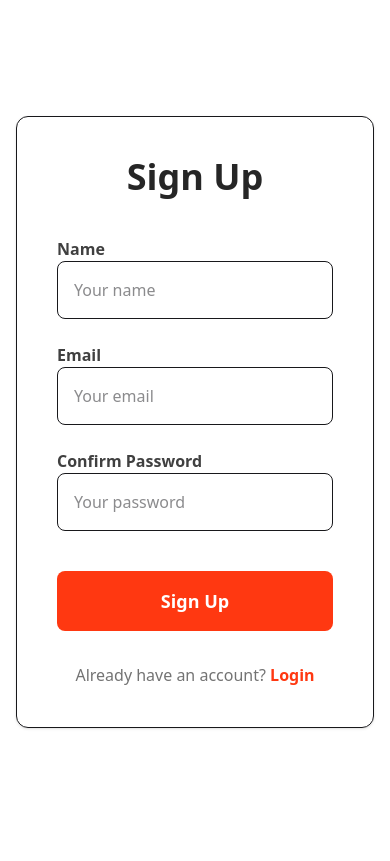
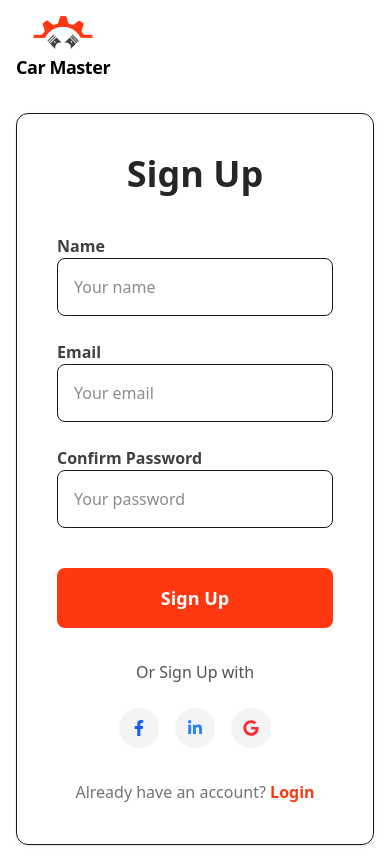
Before and after one commit to Muntasir-WSX/CarMaster, a Next.js app: page /signup in a window 390 px wide. Built offline with nearby package versions, Linux system fonts and the light colour scheme.

Commit message:
SigIn+SignOut auth+icon set

```diff
--- a/src/app/(auth)/login/page.jsx
+++ b/src/app/(auth)/login/page.jsx
@@ -2,13 +2,32 @@
 import Image from "next/image";
 import Link from "next/link";
 import { FaFacebookF, FaLinkedinIn, FaGoogle } from "react-icons/fa";
-import loginImg from "../../../../public/assets/images/login/login.svg"; // আপনার ইমেজের পাথ অনুযায়ী চেক করে নিন
+import NavLogo from "@/ShareComponents/NavLogo"; // আপনার পাথ অনুযায়ী চেক করুন
+import loginImg from "../../../../public/assets/images/login/login.svg";
 
 export default function LoginPage() {
+
+  const handleLogin = (e) => {
+    e.preventDefault();
+    console.log("Sign In button clicked!");
+    // এখানে আপনার লগইন লজিক লিখবেন
+  };
+
+  const handleSocialLogin = (platform) => {
+    console.log(`${platform} login clicked!`);
+  };
+
   return (
     <div className="min-h-screen flex items-center justify-center bg-white p-4">
-      <div className="container mx-auto flex flex-col lg:flex-row items-center justify-between gap-12">
+      <div className="container mx-auto">
+        {/* Logo Section */}
+        <div className="flex justify-start mb-8 lg:ml-12">
+          <Link href="/">
+             <NavLogo />
+          </Link>
+        </div>
 
+        <div className="flex flex-col lg:flex-row items-center justify-between gap-12">
           {/* Left Side - Illustration */}
           <div className="hidden lg:block w-1/2">
             <Image
@@ -17,6 +36,7 @@ export default function LoginPage() {
               width={500}
               height={500}
               className="mx-auto"
+              priority
             />
           </div>
 
@@ -24,11 +44,12 @@ export default function LoginPage() {
           <div className="w-full lg:w-1/2 max-w-md border rounded-xl p-10 shadow-sm">
             <h2 className="text-4xl font-bold text-center mb-10 text-neutral-800">Login</h2>
 
-          <form className="space-y-6">
+            <form onSubmit={handleLogin} className="space-y-6">
               <div className="space-y-2">
                 <label className="font-semibold text-neutral-700">Email</label>
                 <input
                   type="email"
+                  name="email"
                   placeholder="Your email"
                   className="w-full p-4 border rounded-lg focus:outline-none focus:border-[#FF3811]"
                   required
@@ -39,6 +60,7 @@ export default function LoginPage() {
                 <label className="font-semibold text-neutral-700">Confirm Password</label>
                 <input
                   type="password"
+                  name="password"
                   placeholder="Your password"
                   className="w-full p-4 border rounded-lg focus:outline-none focus:border-[#FF3811]"
                   required
@@ -47,7 +69,7 @@ export default function LoginPage() {
 
               <button
                 type="submit"
-              className="w-full bg-[#FF3811] text-white py-4 rounded-lg font-bold text-lg hover:bg-orange-700 transition-all mt-4"
+                className="w-full bg-[#FF3811] text-white py-4 rounded-lg font-bold text-lg hover:bg-orange-700 active:scale-[0.98] transition-all mt-4"
               >
                 Sign In
               </button>
@@ -57,13 +79,22 @@ export default function LoginPage() {
             <div className="text-center mt-8">
               <p className="text-neutral-600 mb-6">Or Sign In with</p>
               <div className="flex justify-center gap-4">
-              <button className="p-3 bg-gray-100 rounded-full text-blue-600 hover:bg-blue-50 transition-colors">
+                <button
+                  onClick={() => handleSocialLogin('Facebook')}
+                  className="p-3 bg-gray-100 rounded-full text-blue-600 hover:bg-blue-600 hover:text-white transition-all duration-300"
+                >
                   <FaFacebookF />
                 </button>
-              <button className="p-3 bg-gray-100 rounded-full text-blue-500 hover:bg-blue-50 transition-colors">
+                <button
+                  onClick={() => handleSocialLogin('LinkedIn')}
+                  className="p-3 bg-gray-100 rounded-full text-blue-500 hover:bg-blue-500 hover:text-white transition-all duration-300"
+                >
                   <FaLinkedinIn />
                 </button>
-              <button className="p-3 bg-gray-100 rounded-full text-red-500 hover:bg-red-50 transition-colors">
+                <button
+                  onClick={() => handleSocialLogin('Google')}
+                  className="p-3 bg-gray-100 rounded-full text-red-500 hover:bg-red-500 hover:text-white transition-all duration-300"
+                >
                   <FaGoogle />
                 </button>
               </div>
@@ -71,12 +102,13 @@ export default function LoginPage() {
 
             <p className="text-center mt-8 text-neutral-500">
               New to Car Doctor?{" "}
-            <Link href="/signup" className="text-[#FF3811] font-bold">
+              <Link href="/signup" className="text-[#FF3811] font-bold hover:underline">
                 Sign Up
               </Link>
             </p>
           </div>
         </div>
       </div>
+    </div>
   );
 }
--- a/src/app/(auth)/signup/page.jsx
+++ b/src/app/(auth)/signup/page.jsx
@@ -2,37 +2,116 @@
 import Image from "next/image";
 import Link from "next/link";
 import { FaFacebookF, FaLinkedinIn, FaGoogle } from "react-icons/fa";
+import NavLogo from "@/ShareComponents/NavLogo"; // আপনার পাথ অনুযায়ী চেক করুন
 import loginImg from "../../../../public/assets/images/login/login.svg";
 
 export default function SignUpPage() {
+
+  const handleSignUp = (e) => {
+    e.preventDefault();
+    console.log("Sign Up button clicked!");
+    // এখানে আপনার রেজিস্ট্রেশন লজিক লিখবেন
+  };
+
+  const handleSocialSignUp = (platform) => {
+    console.log(`${platform} sign up clicked!`);
+  };
+
   return (
     <div className="min-h-screen flex items-center justify-center bg-white p-4">
-      <div className="container mx-auto flex flex-col lg:flex-row items-center justify-between gap-12">
-        <div className="hidden lg:block w-1/2">
-          <Image src={loginImg} alt="SignUp" width={500} height={500} className="mx-auto"/>
+      <div className="container mx-auto">
+        {/* Logo Section */}
+        <div className="flex justify-start mb-8 lg:ml-12">
+          <Link href="/">
+             <NavLogo />
+          </Link>
         </div>
 
+        <div className="container mx-auto flex flex-col lg:flex-row items-center justify-between gap-12">
+          {/* Left Side - Illustration */}
+          <div className="hidden lg:block w-1/2">
+            <Image
+              src={loginImg}
+              alt="SignUp"
+              width={500}
+              height={500}
+              className="mx-auto"
+              priority
+            />
+          </div>
+
+          {/* Right Side - Sign Up Form */}
           <div className="w-full lg:w-1/2 max-w-md border rounded-xl p-10 shadow-sm">
             <h2 className="text-4xl font-bold text-center mb-10 text-neutral-800">Sign Up</h2>
-          <form className="space-y-6">
+
+            <form onSubmit={handleSignUp} className="space-y-6">
               <div className="space-y-2">
                 <label className="font-semibold text-neutral-700">Name</label>
-              <input type="text" placeholder="Your name" className="w-full p-4 border rounded-lg focus:border-[#FF3811] outline-none" required />
+                <input
+                  type="text"
+                  placeholder="Your name"
+                  className="w-full p-4 border rounded-lg focus:outline-none focus:border-[#FF3811]"
+                  required
+                />
               </div>
               <div className="space-y-2">
                 <label className="font-semibold text-neutral-700">Email</label>
-              <input type="email" placeholder="Your email" className="w-full p-4 border rounded-lg focus:border-[#FF3811] outline-none" required />
+                <input
+                  type="email"
+                  placeholder="Your email"
+                  className="w-full p-4 border rounded-lg focus:outline-none focus:border-[#FF3811]"
+                  required
+                />
               </div>
               <div className="space-y-2">
                 <label className="font-semibold text-neutral-700">Confirm Password</label>
-              <input type="password" placeholder="Your password" className="w-full p-4 border rounded-lg focus:border-[#FF3811] outline-none" required />
+                <input
+                  type="password"
+                  placeholder="Your password"
+                  className="w-full p-4 border rounded-lg focus:outline-none focus:border-[#FF3811]"
+                  required
+                />
               </div>
-            <button type="submit" className="w-full bg-[#FF3811] text-white py-4 rounded-lg font-bold text-lg mt-4">Sign Up</button>
+              <button
+                type="submit"
+                className="w-full bg-[#FF3811] text-white py-4 rounded-lg font-bold text-lg hover:bg-orange-700 active:scale-[0.98] transition-all mt-4"
+              >
+                Sign Up
+              </button>
             </form>
 
+            {/* Social Login/SignUp */}
+            <div className="text-center mt-8">
+              <p className="text-neutral-600 mb-6">Or Sign Up with</p>
+              <div className="flex justify-center gap-4">
+                <button
+                  onClick={() => handleSocialSignUp('Facebook')}
+                  className="p-3 bg-gray-100 rounded-full text-blue-600 hover:bg-blue-600 hover:text-white transition-all duration-300"
+                >
+                  <FaFacebookF />
+                </button>
+                <button
+                  onClick={() => handleSocialSignUp('LinkedIn')}
+                  className="p-3 bg-gray-100 rounded-full text-blue-500 hover:bg-blue-500 hover:text-white transition-all duration-300"
+                >
+                  <FaLinkedinIn />
+                </button>
+                <button
+                  onClick={() => handleSocialSignUp('Google')}
+                  className="p-3 bg-gray-100 rounded-full text-red-500 hover:bg-red-500 hover:text-white transition-all duration-300"
+                >
+                  <FaGoogle />
+                </button>
+              </div>
+            </div>
+
             <p className="text-center mt-8 text-neutral-500">
-            Already have an account? <Link href="/login" className="text-[#FF3811] font-bold">Login</Link>
+              Already have an account?{" "}
+              <Link href="/login" className="text-[#FF3811] font-bold hover:underline">
+                Login
+              </Link>
             </p>
+          </div>
         </div>
       </div>
     </div>
--- a/src/app/layout.js
+++ b/src/app/layout.js
@@ -11,6 +11,15 @@ const geistMono = Geist_Mono({
   subsets: ["latin"],
 });
 
+export const metadata = {
+  title: "Car Doctor | Top Notch Service",
+  description: "Professional Car Repair and Maintenance",
+  icons: {
+    icon: "/icon.svg",
+
+  },
+};
+
 export default function RootLayout({ children }) {
   return (
     <html lang="en">
```
Lines whose indentation alone changed are shown as unchanged.
